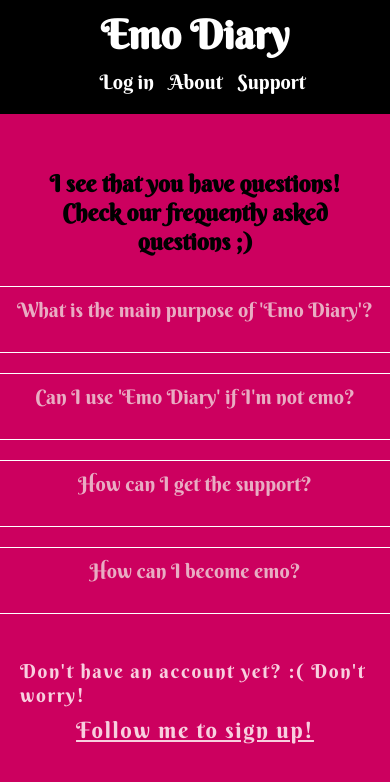
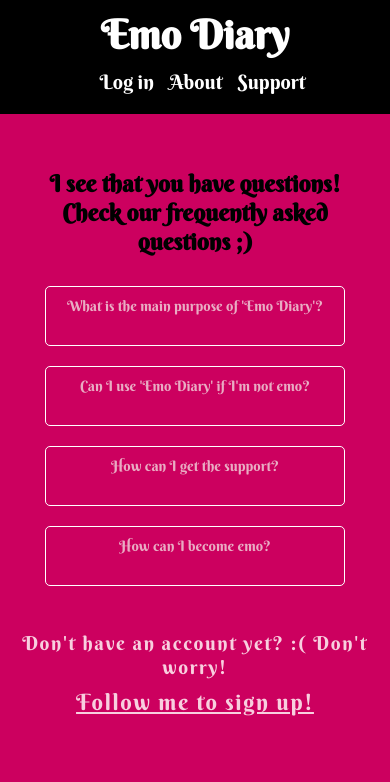
Before and after one commit to martynenkoad/emodiary, a React (Create React App) app in the folder front/: page /about in a window 390 px wide. Shown: the top 782 px of the page. Built offline with nearby package versions, Linux system fonts and the light colour scheme.

Commit message:
styles for phone

```diff
--- a/front/src/index.css
+++ b/front/src/index.css
@@ -514,3 +514,49 @@ body {
   font-family: 'Berkshire Swash', cursive;
   margin-bottom: 6px;
 }
+
+@media (max-width: 570px) {
+  .home--work-section {
+    font-size: 1rem;
+    justify-content: center;
+    align-items: center;
+    padding: 40px;
+  }
+  .home--work-section-img img {
+    width: 300px;
+    margin-left: -20px;
+    margin-top: 20px;
+    overflow: hidden;
+  }
+
+  .form-input {
+    width: 350px;
+  }
+  .content-container {
+    width:300px;
+  }
+
+  .question {
+    font-size: 0.9rem;;
+  }
+
+  .answer {
+    font-size: 0.8rem;
+    padding: 10px 0 0 0 ;
+  }
+
+  .about .sign-up-text {
+    text-align: center;
+  }
+
+  .support .sign-up-text {
+    display: none;
+  }
+  .notes-aside {
+    max-width: 90px;
+  }
+
+  .logout-btn {
+    font-size: 0.7rem;
+  }
+}
--- a/front/src/pages/Support.js
+++ b/front/src/pages/Support.js
@@ -21,7 +21,6 @@ export default function Support() {
             <p><a className="link" href={thirdLink}>Contact to the App Creator {'(me <3)'}</a></p>
           </div>
         </div>
-        {!user && <div className=" support-text"><SignUptext className="home-text" /></div>}
         </div>
     )
 }
```
